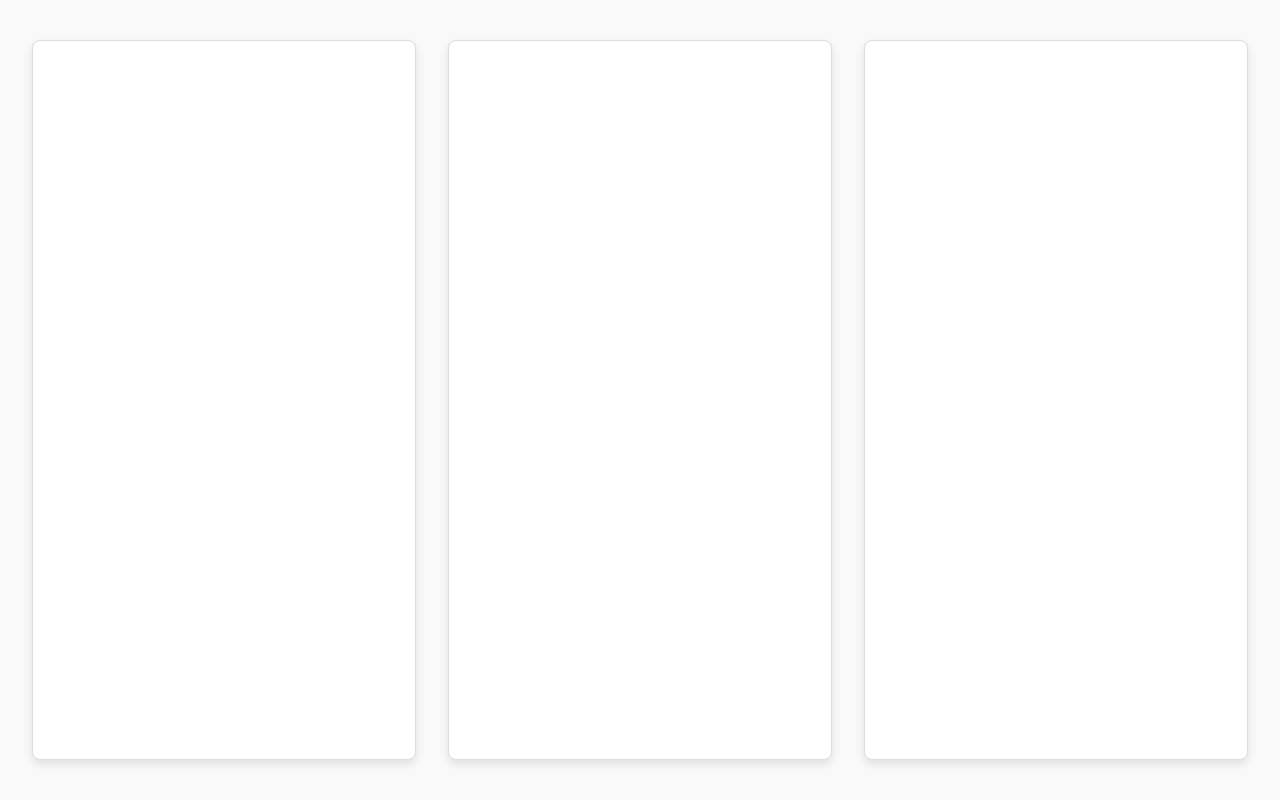
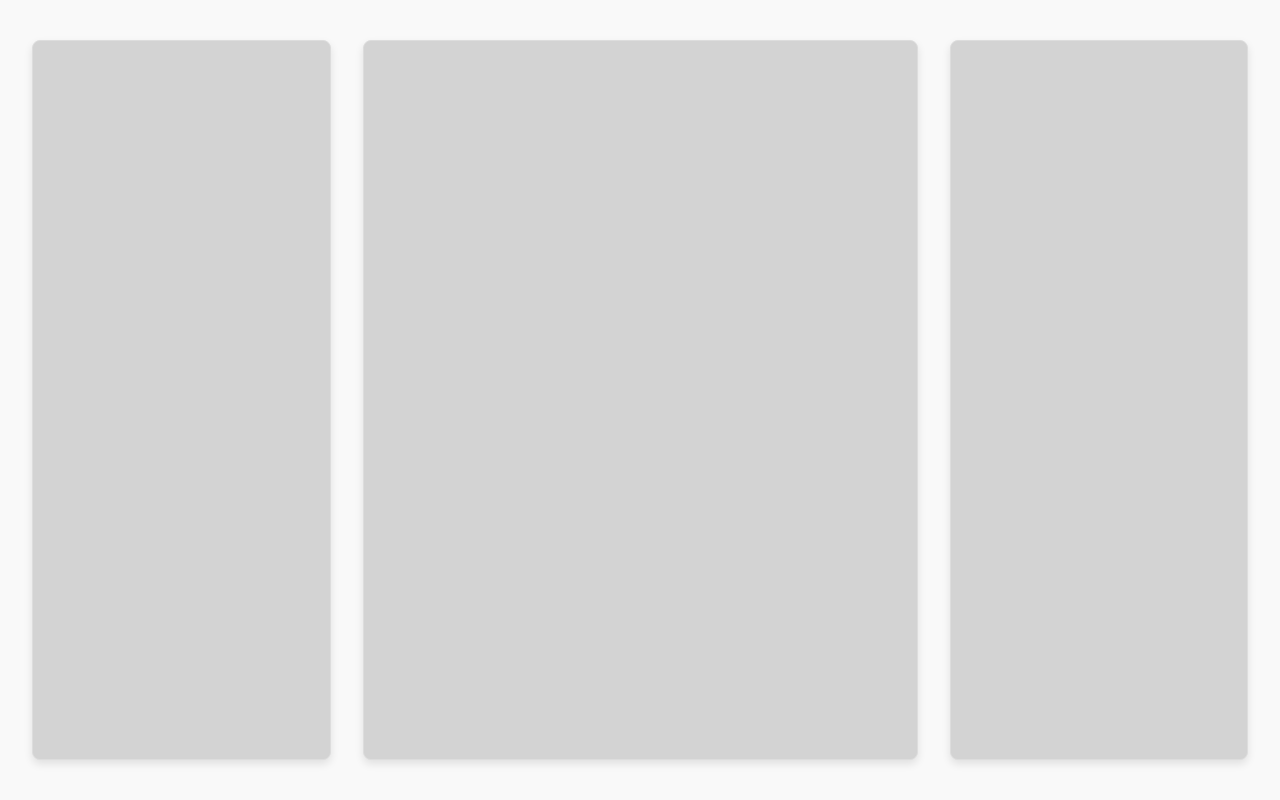
Before and after one commit to rick-urb/prompt-form, a plain HTML site: page index.html in a window 1280 px wide. Drawn offline with Linux system fonts and the light colour scheme.

Commit message:
Update style.css

```diff
--- a/style.css
+++ b/style.css
@@ -18,9 +18,13 @@ body {
 .column {
     flex: 1;
     height: 100%;
-    background-color: #fff;
+    background-color: lightgray;
     border: 1px solid #ddd;
     box-shadow: 0 4px 8px rgba(0, 0, 0, 0.1);
     border-radius: 8px;
     padding: 20px;
 }
+
+.column:nth-child(2) {
+    flex-grow: 2;
+}
```
